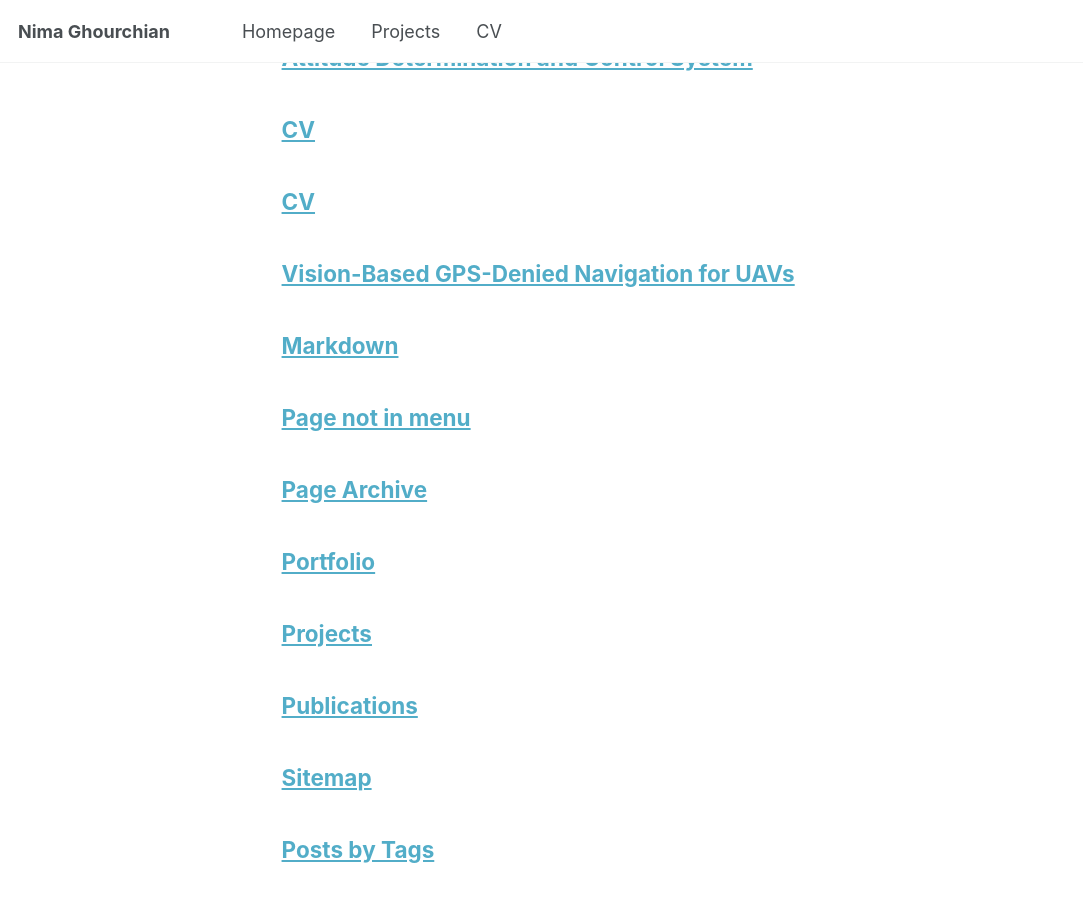
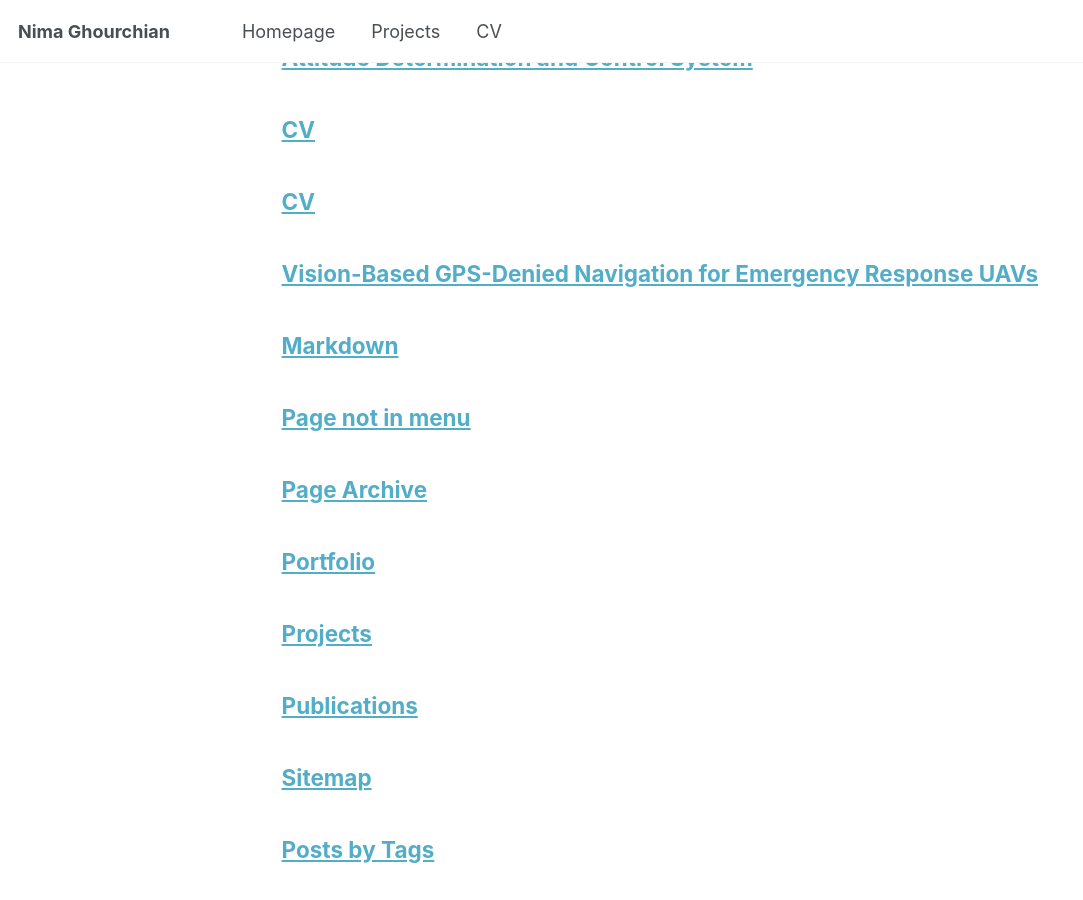
Before and after one commit to nghourchian/nghourchian.github.io, a Jekyll site: the page built from _pages/page-archive.html, in a window 1280 px wide and 900 px high, scrolled down 488 px. Shown: the whole window, without its empty margins (0-1083 px from the left). Built offline with Jekyll 4.4.1, drawn with Linux system fonts in a browser that asks for light colours; a style sheet for code colours, icons or effects is not loaded; part of the change alters nothing that is shown.

Commit message:
Revise title and correct HTML entities in documentation
Updated the project title and fixed HTML entities in the text.

```diff
--- a/_pages/gps-denied-navigation.md
+++ b/_pages/gps-denied-navigation.md
@@ -1,6 +1,6 @@
 ---
 layout: single
-title: "Vision-Based GPS-Denied Navigation for UAVs"
+title: "Vision-Based GPS-Denied Navigation for Emergency Response UAVs"
 permalink: /projects/gps-denied-navigation/
 author_profile: false
 ---
@@ -129,7 +129,7 @@ author_profile: false
 </style>
 
 This project explored whether a UAV could estimate its position using only imagery and a georeferenced satellite basemap when GPS measurements were unavailable.
-The system was developed as my bachelor’s final project. I designed and implemented the full localization pipeline, integrated its components, evaluated the resulting trajectory, and attempted to use the estimated position as a replacement for GPS inside a closed-loop flight simulation.
+The system was developed as my bachelor&#8217;s final project. I designed and implemented the full localization pipeline, integrated its components, evaluated the resulting trajectory, and attempted to use the estimated position as a replacement for GPS inside a closed-loop flight simulation.
 
 <img src="/images/visual-positioning-architecture.png" alt="Vision-based GPS-denied navigation architecture" style="display:block; width:70%; max-width:950px; border-radius:10px; margin:1.5rem auto;">
 
@@ -185,7 +185,7 @@ Unlike absolute localization, it did not search the satellite basemap. Instead,
 ## Feature Detection and Matching
 
 SIFT was used to detect keypoints and calculate descriptors in consecutive frames.
-The descriptors were matched using a FLANN-based matcher, and Lowe’s ratio test was applied to remove ambiguous matches.
+The descriptors were matched using a FLANN-based matcher, and Lowe&#8217;s ratio test was applied to remove ambiguous matches.
 If a sufficient number of valid feature correspondences remained, a partial affine transformation was estimated between the two frames.
 
 From this transformation, the system extracted:
@@ -205,7 +205,7 @@ The conversion used:
 - the image width and height.
 
 These values were used to approximate the ground-sampling distance of each image. Pixel motion could then be converted into metres.
-The displacement was rotated into a north–east reference frame using the accumulated yaw estimate. Successive motion estimates were integrated to produce a continuous local trajectory.
+The displacement was rotated into a north&#8211;east reference frame using the accumulated yaw estimate. Successive motion estimates were integrated to produce a continuous local trajectory.
 This method was fast enough to process image sequences at a nominal rate of 10 Hz, but because each estimate depended on the previous one, errors accumulated over time.
 
 <img src="/images/SIFT_error.png" alt="Vision-based GPS-denied navigation architecture"  style="display:block; width:70%; max-width:950px; border-radius:10px; margin:1.5rem auto;">
```
